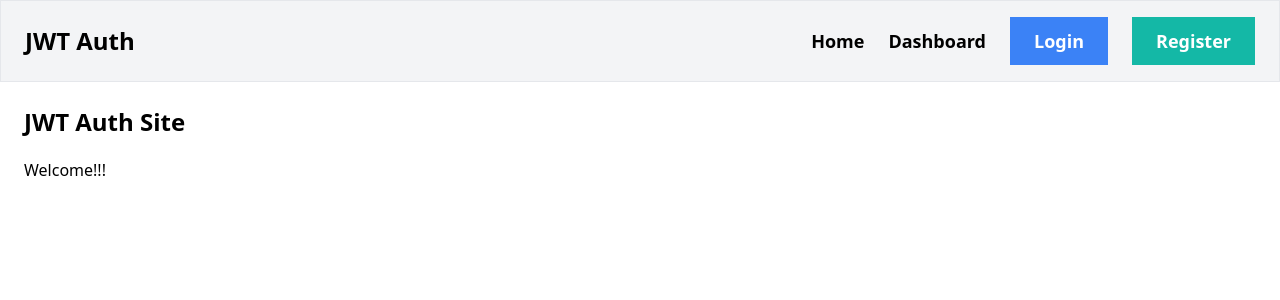
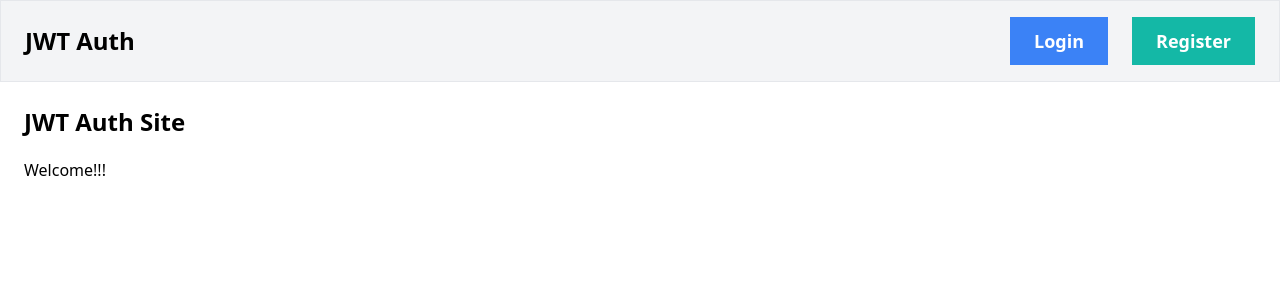
Before and after one commit to matrix-bro/jwt-authentication-in-django-react, a React (Vite) app in the folder frontend/project/: page / in a window 1280 px wide. Shown: the top 300 px of the page. Built offline with nearby package versions, Linux system fonts and the light colour scheme.

Commit message:
Fixed Redux toolkit setup and displayed dynamic links in navbar

```diff
--- a/frontend/project/src/components/Navbar.tsx
+++ b/frontend/project/src/components/Navbar.tsx
@@ -1,6 +1,9 @@
 import { Link, NavLink } from "react-router-dom";
+import { useAppSelector } from "../hooks";
 
 const Navbar = () => {
+  const { isAuthenticated } = useAppSelector((state) => state.auth);
+
   return (
     <>
       <nav className="flex justify-between items-center border border-gray-200 py-6 px-6 bg-gray-100">
@@ -10,7 +13,12 @@ const Navbar = () => {
           </Link>
         </div>
         <div className="space-x-6">
-          <NavLink to="/" className="text-lg font-semibold hover:text-gray-500">
+          {isAuthenticated && (
+            <>
+              <NavLink
+                to="/"
+                className="text-lg font-semibold hover:text-gray-500"
+              >
                 Home
               </NavLink>
               <NavLink
@@ -19,6 +27,11 @@ const Navbar = () => {
               >
                 Dashboard
               </NavLink>
+            </>
+          )}
+
+          {!isAuthenticated && (
+            <>
               <NavLink
                 to="/login"
                 className="text-lg font-semibold px-6 py-3 bg-blue-500 text-white hover:bg-blue-700"
@@ -31,6 +44,8 @@ const Navbar = () => {
               >
                 Register
               </NavLink>
+            </>
+          )}
         </div>
       </nav>
     </>
--- a/frontend/project/src/main.tsx
+++ b/frontend/project/src/main.tsx
@@ -2,11 +2,15 @@ import React from "react";
 import ReactDOM from "react-dom/client";
 import App from "./App.tsx";
 import { HelmetProvider } from "react-helmet-async";
+import { Provider } from "react-redux";
+import { store } from "./store.ts";
 
 ReactDOM.createRoot(document.getElementById("root")!).render(
   <React.StrictMode>
-    <HelmetProvider>
-      <App />
-    </HelmetProvider>
+    <Provider store={store}>
+      <HelmetProvider>
+        <App />
+      </HelmetProvider>
+    </Provider>
   </React.StrictMode>
 );
--- a/frontend/project/src/store.ts
+++ b/frontend/project/src/store.ts
@@ -1,7 +1,10 @@
 import { configureStore } from "@reduxjs/toolkit";
+import authReducer from "./features/authSlice";
 
 export const store = configureStore({
-  reducer: {},
+  reducer: {
+    auth: authReducer,
+  },
 });
 
 export type RootState = ReturnType<typeof store.getState>;
```
Lines whose indentation alone changed are shown as unchanged.
